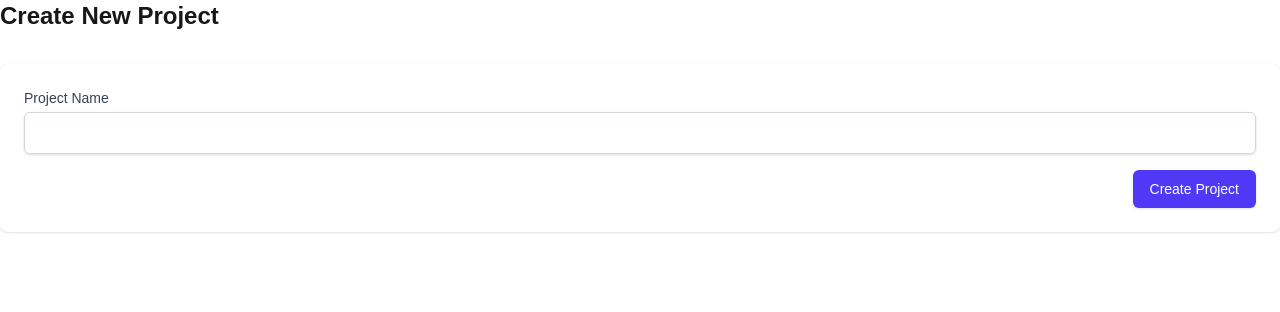
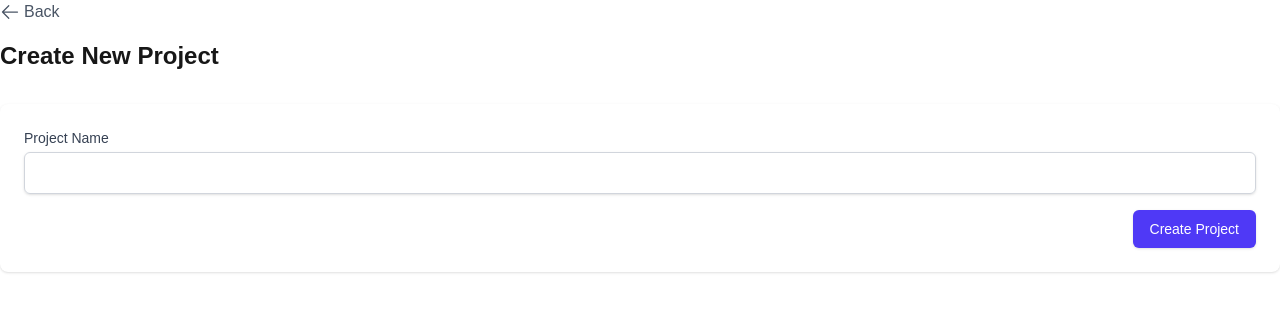
Before and after one commit to OkeahDavid/Metrics-hub, a Next.js app: page /projects/new in a window 1280 px wide. Shown: the top 312 px of the page. Built offline with nearby package versions, Linux system fonts and the light colour scheme.

Commit message:
added back button

```diff
--- a/src/app/projects/[id]/layout.tsx
+++ b/src/app/projects/[id]/layout.tsx
@@ -1,10 +1,9 @@
-// app/projects/[id]/layout.tsx
 "use client";
 
 import Link from 'next/link';
 import { useParams, usePathname } from 'next/navigation';
-
 import { ReactNode } from 'react';
+import BackButton from '@/components/ui/BackButton';
 
 export default function ProjectLayout({ children }: { children: ReactNode }) {
   const params = useParams();
@@ -18,6 +17,11 @@ export default function ProjectLayout({ children }: { children: ReactNode }) {
 
   return (
     <div>
+      {/* Add Back Button */}
+      <div className="mb-4">
+        <BackButton fallbackUrl="/dashboard" />
+      </div>
+
       <div className="sm:hidden mb-6">
         <label htmlFor="tabs" className="sr-only">
           Select a tab
--- a/src/app/projects/new/page.tsx
+++ b/src/app/projects/new/page.tsx
@@ -3,6 +3,7 @@
 
 import { useState } from 'react';
 import { useRouter } from 'next/navigation';
+import BackButton from '@/components/ui/BackButton';
 
 export default function NewProjectPage() {
   const [name, setName] = useState('');
@@ -35,6 +36,11 @@ export default function NewProjectPage() {
 
   return (
     <div>
+      {/* Add Back Button */}
+      <div className="mb-4">
+        <BackButton fallbackUrl="/dashboard" />
+      </div>
+
       <h2 className="text-2xl font-bold mb-8">Create New Project</h2>
 
       <form onSubmit={handleSubmit} className="bg-white shadow rounded-lg p-6">
--- a/src/components/analytics/PageViewsChart.tsx
+++ b/src/components/analytics/PageViewsChart.tsx
@@ -141,7 +141,7 @@ export default function PageViewsChart({ projectId, days = 7 }: PageViewsChartPr
   return (
     <div className="bg-white p-4 rounded-lg shadow">
       <div className="flex justify-between items-center mb-4">
-        <div className="text-lg font-medium">
+        <div className="text-lg text-black font-medium">
           Total: <span className="text-indigo-600">{totalViews} views</span>
         </div>
         <div className="inline-flex rounded-md shadow-sm">
--- a/src/components/analytics/TopPagesTable.tsx
+++ b/src/components/analytics/TopPagesTable.tsx
@@ -44,7 +44,7 @@ export default function TopPagesTable({ projectId }: TopPagesTableProps) {
   if (isLoading) {
     return (
       <div className="bg-white p-4 rounded-lg shadow">
-        <h3 className="text-lg font-medium mb-4">Most Visited Pages</h3>
+        <h3 className="text-lg text-black font-medium mb-4">Most Visited Pages</h3>
         <div className="animate-pulse">
           {[...Array(5)].map((_, i) => (
             <div key={i} className="h-8 bg-gray-200 rounded mb-2"></div>
@@ -57,7 +57,7 @@ export default function TopPagesTable({ projectId }: TopPagesTableProps) {
   if (error) {
     return (
       <div className="bg-white p-4 rounded-lg shadow">
-        <h3 className="text-lg font-medium mb-4">Most Visited Pages</h3>
+        <h3 className="text-lg text-black font-medium mb-4">Most Visited Pages</h3>
         <div className="text-center text-red-500">{error}</div>
       </div>
     );
@@ -65,7 +65,7 @@ export default function TopPagesTable({ projectId }: TopPagesTableProps) {
 
   return (
     <div className="bg-white p-4 rounded-lg shadow">
-      <h3 className="text-lg font-medium mb-4">Most Visited Pages</h3>
+      <h3 className="text-lg text-black font-medium mb-4">Most Visited Pages</h3>
 
       {pages.length === 0 ? (
         <div className="text-center text-gray-500 py-4">No page data available yet</div>
--- /dev/null
+++ b/src/components/ui/BackButton.tsx
@@ -0,0 +1,41 @@
+"use client";
+
+import { useRouter } from "next/navigation";
+
+type BackButtonProps = {
+  fallbackUrl?: string;
+  className?: string;
+};
+
+export default function BackButton({ fallbackUrl = "/", className = "" }: BackButtonProps) {
+  const router = useRouter();
+
+  const handleBack = () => {
+    // Try to go back in history first
+    if (window.history.length > 1) {
+      router.back();
+    } else {
+      // If no history, go to fallback URL (home page)
+      router.push(fallbackUrl);
+    }
+  };
+
+  return (
+    <button
+      onClick={handleBack}
+      className={`flex items-center text-gray-600 hover:text-gray-900 transition-colors ${className}`}
+    >
+      <svg
+        xmlns="http://www.w3.org/2000/svg"
+        fill="none"
+        viewBox="0 0 24 24"
+        strokeWidth={1.5}
+        stroke="currentColor"
+        className="w-5 h-5 mr-1"
+      >
+        <path strokeLinecap="round" strokeLinejoin="round" d="M10.5 19.5L3 12m0 0l7.5-7.5M3 12h18" />
+      </svg>
+      Back
+    </button>
+  );
+}
```
